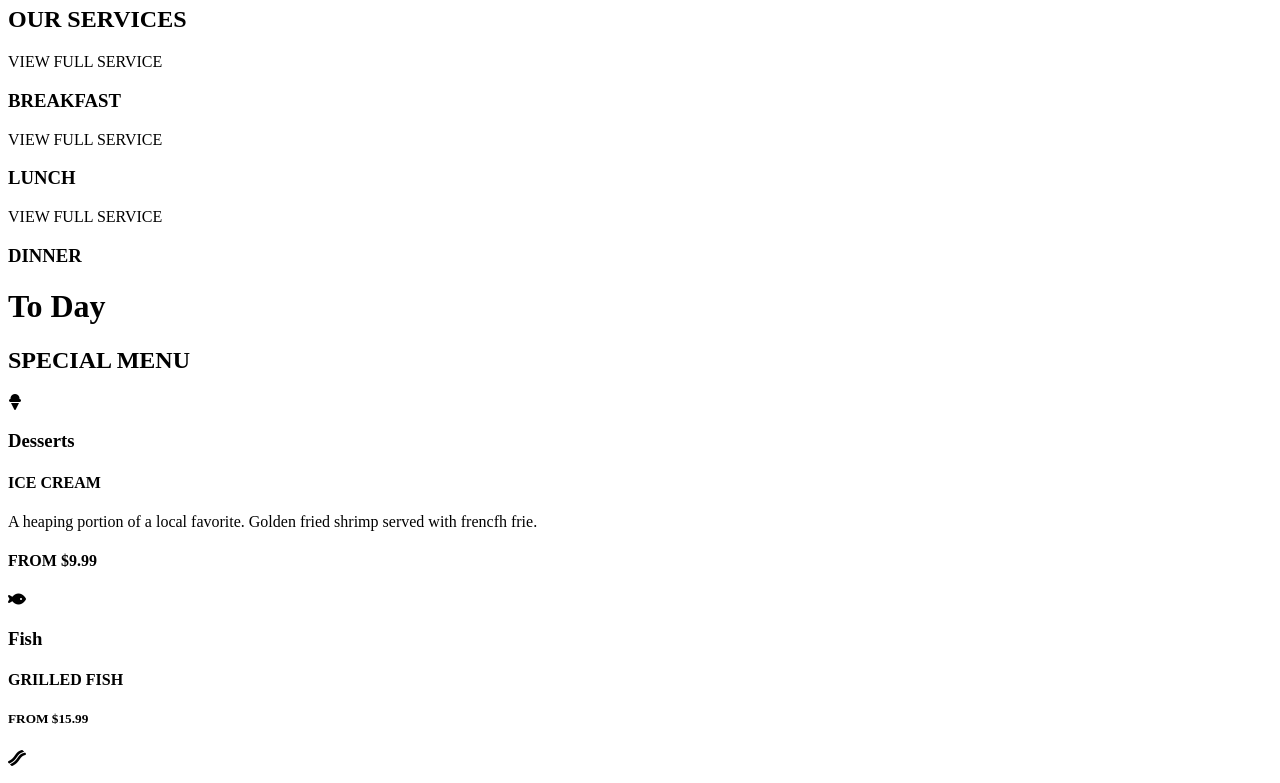
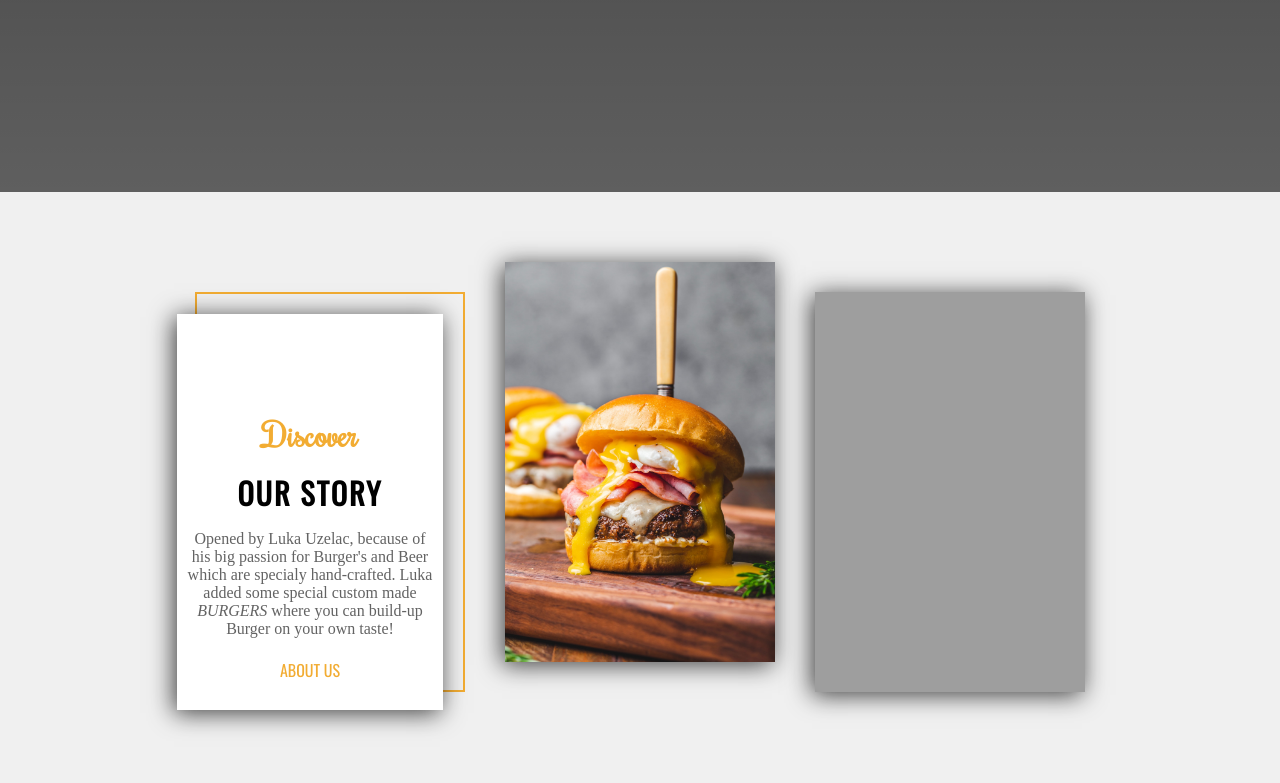
Before and after one commit to Uzelac97/Restaurant-Website, a plain HTML site: page index.html in a window 1280 px wide. Shown: the part 608-1391 px from the top of the page. Drawn offline with nearby package versions, Linux system fonts and the light colour scheme; files that its build step writes are made by us from their sources; the site is published under a folder, as on GitHub Pages, so addresses that start at the root find nothing; a web font is replaced by a local one.

Commit message:
Update index.html

```diff
--- a/index.html
+++ b/index.html
@@ -9,7 +9,7 @@
         <link href="https://fonts.googleapis.com/css2?family=Yesteryear&display=swap" rel="stylesheet">
         <link href="https://fonts.googleapis.com/css2?family=Oswald&family=Yesteryear&display=swap" rel="stylesheet">
         <link href="https://fonts.googleapis.com/css2?family=Oswald&family=Rochester&family=Yesteryear&display=swap" rel="stylesheet">
-        <link rel="stylesheet" type="text/css" href="/css/styles.css" />
+        <link rel="stylesheet" type="text/css" href=".css/styles.css" />
     </head>
     <body>
         <!----------------------------------------- START HEADER SECTION ----------------------------------------->
```
